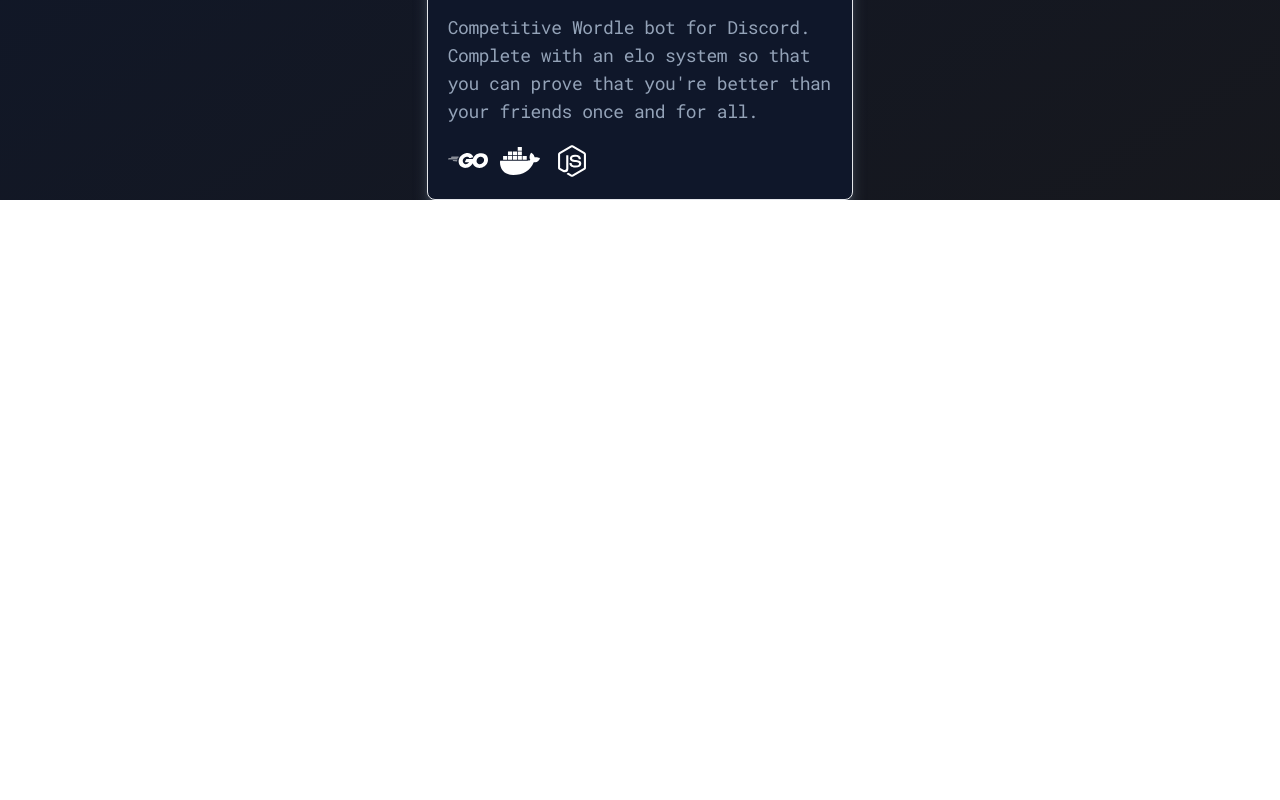
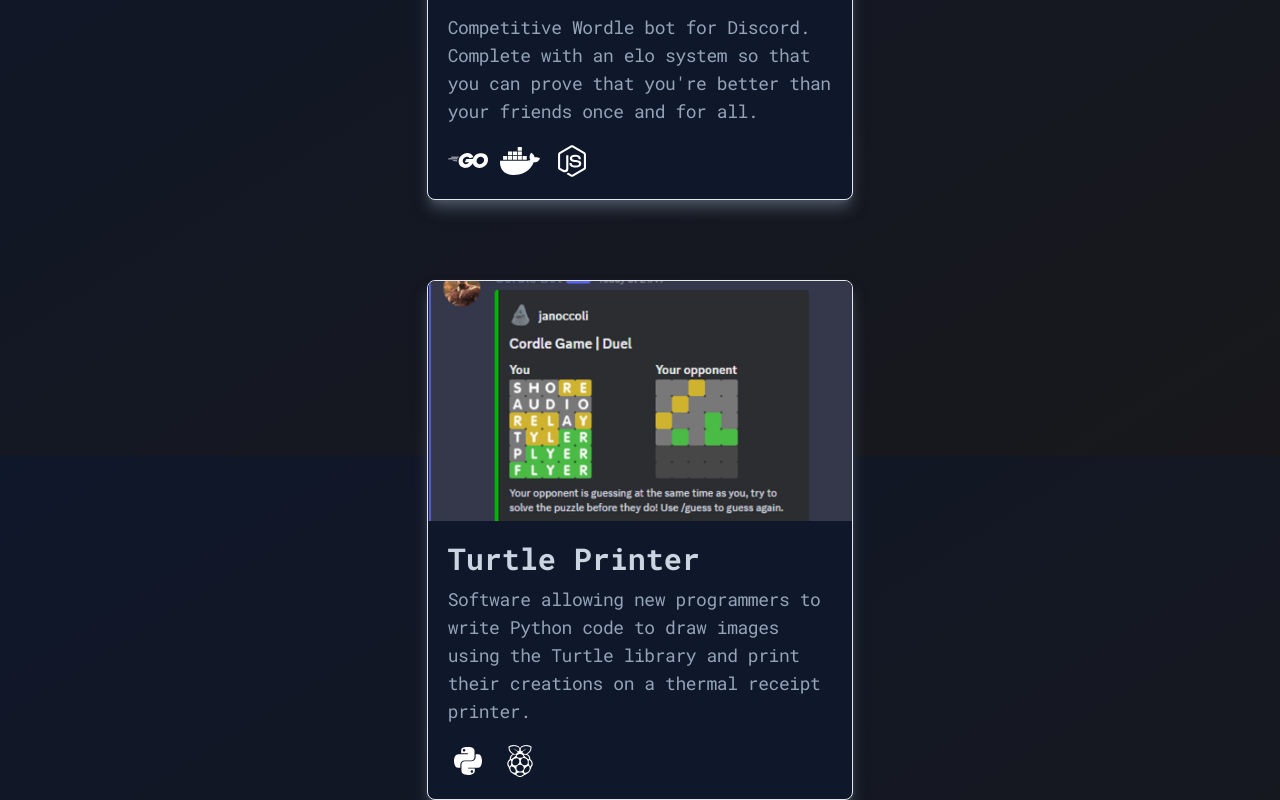
Before and after one commit to JPadley18/jpadley.com, a Next.js app: page / in a window 1280 px wide. Shown: the part 1144-1944 px from the top of the page. Before the commit the page ends 1344 px from the top, so only its background shows below. Built offline with nearby package versions, Linux system fonts and the light colour scheme.

Commit message:
Add placeholder Turtle project

```diff
--- a/pages/index.tsx
+++ b/pages/index.tsx
@@ -3,7 +3,7 @@ import AboutMeCard from "@/components/about-me-card"
 import SubTitle from "@/components/sub-title"
 import Project from "@/components/project"
 import Divider from "@/components/divider"
-import { faDocker, faGolang, faNodeJs } from "@fortawesome/free-brands-svg-icons"
+import { faDocker, faGolang, faNodeJs, faRaspberryPi, faPython } from "@fortawesome/free-brands-svg-icons"
 
 export default function Home() {
     return (
@@ -15,6 +15,9 @@ export default function Home() {
             <Project image="/cordle-thumb.png" width={934} height={684} title="Cordle"
             description="Competitive Wordle bot for Discord. Complete with an elo system so that you can prove that you're better than your friends once and for all."
             href="/cordle" icons={[faGolang, faDocker, faNodeJs]} />
+            <Project image="/cordle-thumb.png" width={934} height={684} title="Turtle Printer"
+            description="Software allowing new programmers to write Python code to draw images using the Turtle library and print their creations on a thermal receipt printer."
+            href="/turtle" icons={[faPython, faRaspberryPi]} />
         </div>
     )
 }
```
